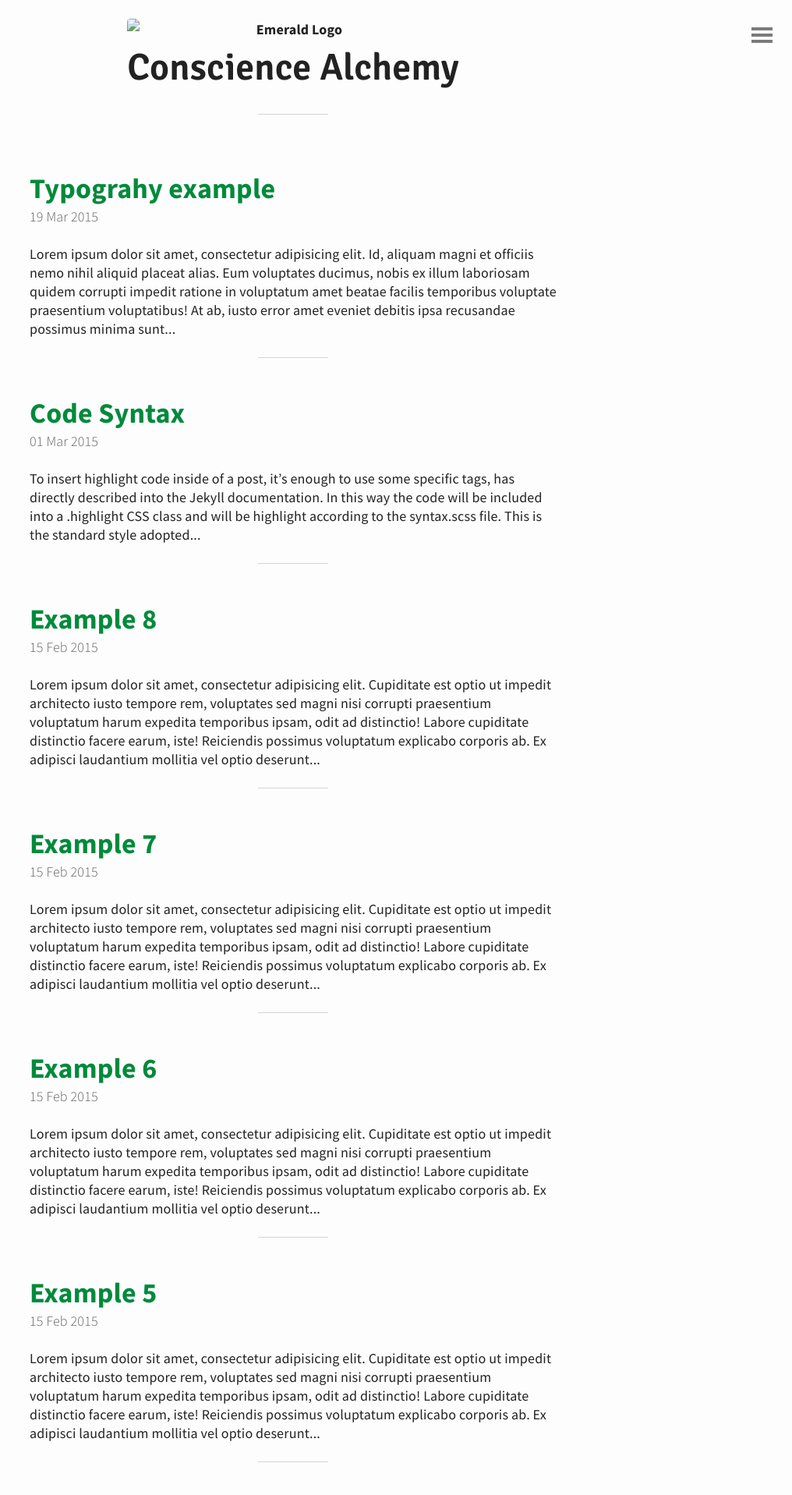
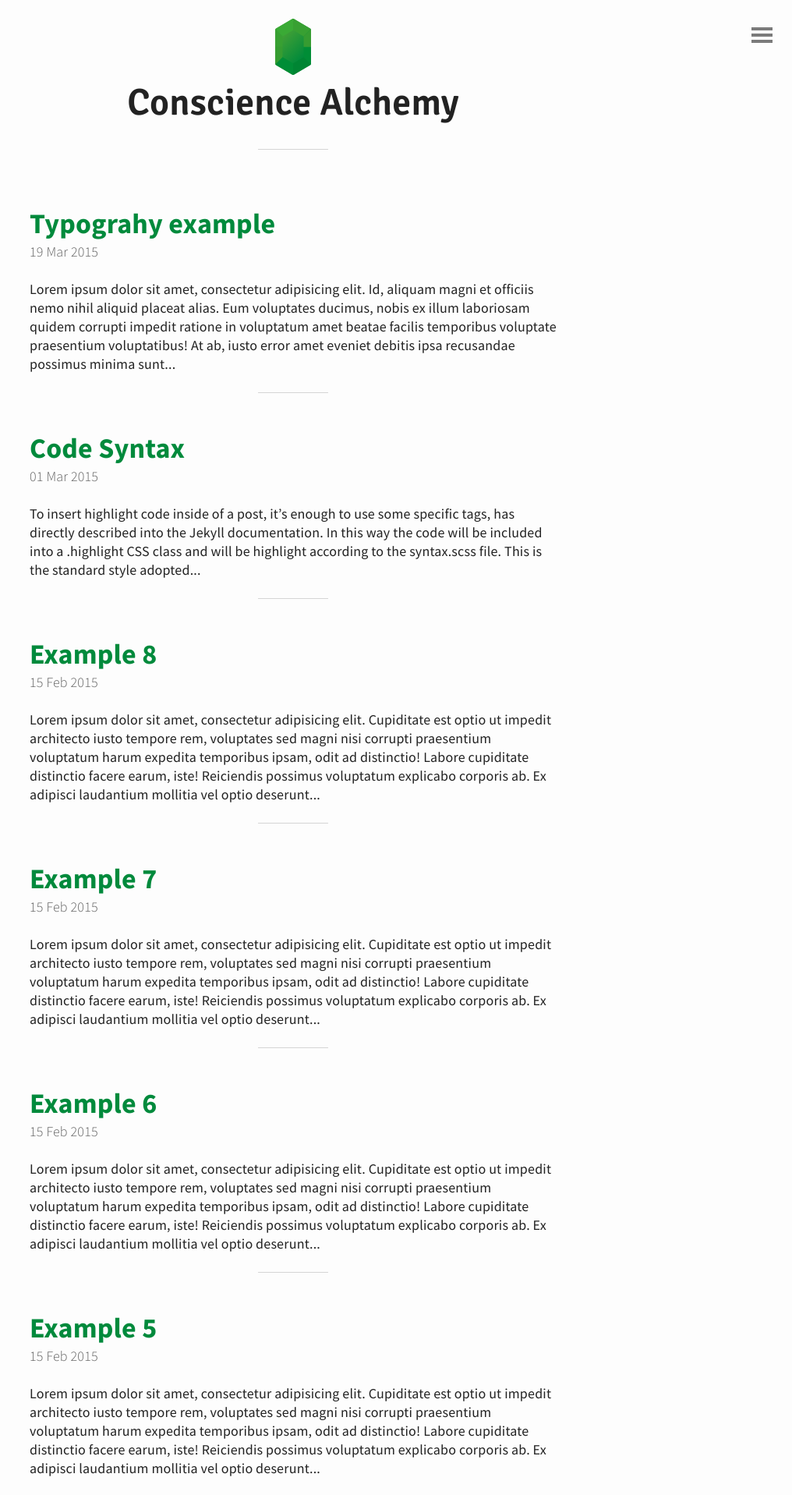
Before and after one commit to jeffward01/Conscience-Alchemy, a Jekyll site: the page built from index.html, in a window 1280 px wide. Shown: the top 1917 px of the page at 78% size, without its empty margins (264-1280 px from the left). Built offline with Jekyll 4.4.1, drawn with Linux system fonts in a browser that asks for light colours; the list of posts is cut into pages by our own code.

Commit message:
added / to beginning of /img/emerald.svg"

```diff
--- a/_includes/header.html
+++ b/_includes/header.html
@@ -1,6 +1,6 @@
 <header id="header">
 	<a href="{{ site.baseurl }}/">
-		<img src="{{ "img/emerald.svg" | prepend: site.baseurl }}" alt="Emerald Logo">
+		<img src="{{ "/img/emerald.svg" | prepend: site.baseurl }}" alt="Emerald Logo">
 	  <h1>Conscience Alchemy</h1>
 	</a>
 </header>
```
